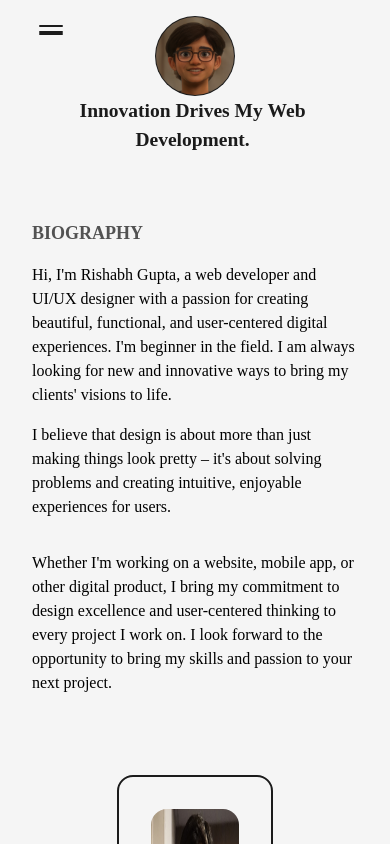
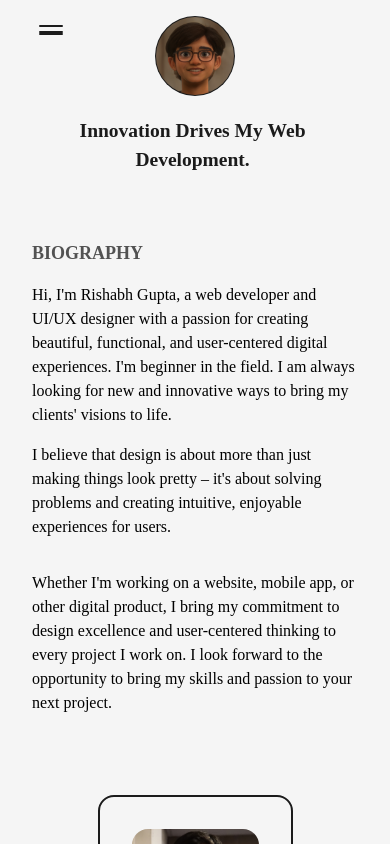
Before and after one commit to Rishabh2503/Portfolio2, a Next.js app: page /about in a window 390 px wide. Shown: the top 844 px of the page. Built offline with nearby package versions, Linux system fonts and the light colour scheme.

Commit message:
changes done

```diff
--- a/src/pages/about.js
+++ b/src/pages/about.js
@@ -16,10 +16,10 @@ const about = () => {
         <meta name='description' content='About me' />
       </Head>
       <main className='flex flex-col items-center justify-center w-full dark:text-light'>
-  <Layout className='pt-16'>
+  <Layout className='pt-16 md:pt-0'>
     <Animatedtext
       text='Innovation Drives My Web Development.'
-      className='mb-16 text-center' />
+      className='mb-16 text-center md:md-0 sm:mt-5' />
     <div className="grid w-full grid-cols-8 gap-16 lg:flex lg:flex-col lg:grid-cols-1">
       <div className='flex flex-col items-start justify-start col-span-3 lg:col-span-8'>
         <h2 className='mb-4 text-lg font-bold uppercase text-dark/75 dark:text-light/75'>BioGraphy</h2>
@@ -36,7 +36,7 @@ const about = () => {
         </p>
       </div>
 
-      <div className='relative self-center col-span-3 p-8 border-2 border-solid h-[400px] lg:w-[40vw] rounded-2xl border-dark bg-light dark:border-light dark:bg-dark lg:col-span-8'>
+      <div className='relative self-center col-span-3 p-8 border-2 border-solid h-[50vh] md:w-[50vw] lg:w-[45vw] w-[30vw] md:h-[40vh] sm:h-[25vh] rounded-2xl border-dark bg-light dark:border-light dark:bg-dark lg:col-span-8'>
         {/* <div className='absolute top-0 -right-3 -z-10 w-[80vw] h-full rounded-[2rem] bg-dark dark:border-light' /> */}
         <div className='flex justify-center h-full'>
           <Image src={Rishabh2} alt="Rishabh" className='w-auto h-full rounded-2xl' />
```
